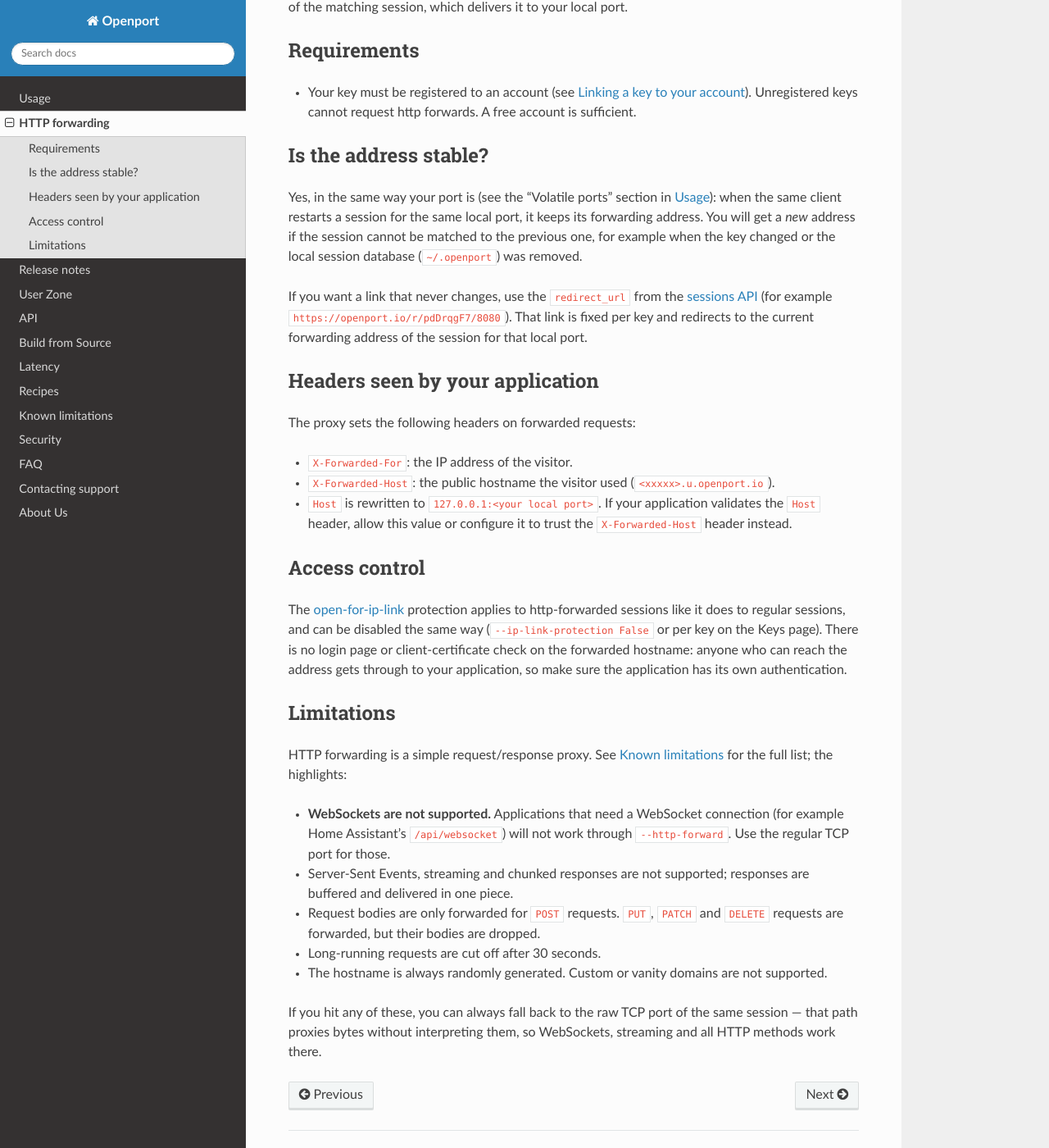
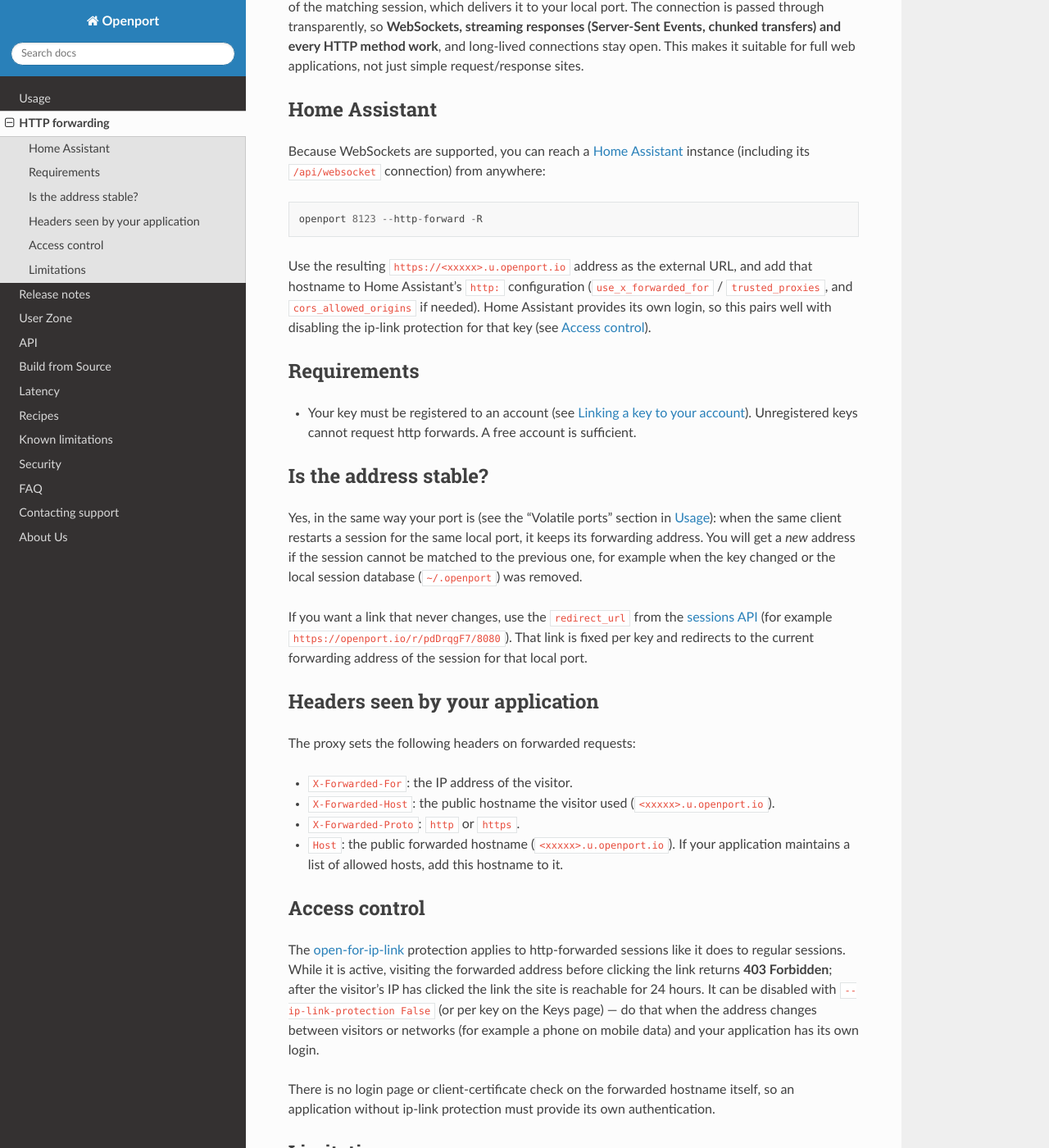
Before and after one commit to openportio/openport-docs, a Sphinx documentation site: the page built from docs/source/http_forwarding.rst, in a window 1280 px wide and 1400 px high, scrolled down 724 px. Shown: the whole window at 82% size. Built offline with Sphinx 7.4.7 and the Read the Docs theme 3.1.0, drawn with Linux system fonts in a browser that asks for light colours; some of the changed text lies outside the part shown.

Commit message:
docs: http forwarding now supports websockets and streaming
The user subdomains are proxied through nginx straight to the tunnel,
so WebSockets, Server-Sent Events, streaming, long-lived connections
and all HTTP methods work over --http-forward now. Rewrite the page
accordingly: drop the "not supported" list (only the random-hostname
limitation remains), correct the Host header note (the real forwarded
hostname is passed through, no longer rewritten to 127.0.0.1), document
the 403-until-ip-link-clicked behaviour, and add a Home Assistant
example (its /api/websocket works).

🤖 Generated with [Claude Code](https://claude.com/claude-code)

```diff
--- a/docs/source/http_forwarding.rst
+++ b/docs/source/http_forwarding.rst
@@ -31,6 +31,27 @@ Requests to this hostname are accepted on the standard ports:
 
 The Openport server looks at the hostname of each incoming request and proxies
 it to the tunnel of the matching session, which delivers it to your local port.
+The connection is passed through transparently, so **WebSockets, streaming
+responses (Server-Sent Events, chunked transfers) and every HTTP method work**,
+and long-lived connections stay open. This makes it suitable for full web
+applications, not just simple request/response sites.
+
+Home Assistant
+--------------
+
+Because WebSockets are supported, you can reach a `Home Assistant
+<https://www.home-assistant.io/>`_ instance (including its
+``/api/websocket`` connection) from anywhere:
+
+.. code-block::
+
+    openport 8123 --http-forward -R
+
+Use the resulting ``https://<xxxxx>.u.openport.io`` address as the external
+URL, and add that hostname to Home Assistant's ``http:`` configuration
+(``use_x_forwarded_for`` / ``trusted_proxies``, and ``cors_allowed_origins``
+if needed). Home Assistant provides its own login, so this pairs well with
+disabling the ip-link protection for that key (see `Access control`_).
 
 Requirements
 ------------
@@ -62,37 +83,32 @@ The proxy sets the following headers on forwarded requests:
 - ``X-Forwarded-For``: the IP address of the visitor.
 - ``X-Forwarded-Host``: the public hostname the visitor used
   (``<xxxxx>.u.openport.io``).
-- ``Host`` is rewritten to ``127.0.0.1:<your local port>``. If your
-  application validates the ``Host`` header, allow this value or configure it
-  to trust the ``X-Forwarded-Host`` header instead.
+- ``X-Forwarded-Proto``: ``http`` or ``https``.
+- ``Host``: the public forwarded hostname (``<xxxxx>.u.openport.io``). If your
+  application maintains a list of allowed hosts, add this hostname to it.
 
 Access control
 --------------
 
 The :ref:`open-for-ip-link <open-for-ip-link>` protection applies to
-http-forwarded sessions like it does to regular sessions, and can be disabled
-the same way (``--ip-link-protection False`` or per key on the Keys page).
-There is no login page or client-certificate check on the forwarded hostname:
-anyone who can reach the address gets through to your application, so make
-sure the application has its own authentication.
+http-forwarded sessions like it does to regular sessions. While it is active,
+visiting the forwarded address before clicking the link returns **403
+Forbidden**; after the visitor's IP has clicked the link the site is reachable
+for 24 hours. It can be disabled with ``--ip-link-protection False`` (or per
+key on the Keys page) — do that when the address changes between visitors or
+networks (for example a phone on mobile data) and your application has its own
+login.
+
+There is no login page or client-certificate check on the forwarded hostname
+itself, so an application without ip-link protection must provide its own
+authentication.
 
 Limitations
 -----------
 
-HTTP forwarding is a simple request/response proxy. See
-:doc:`limitations` for the full list; the highlights:
-
-- **WebSockets are not supported.** Applications that need a WebSocket
-  connection (for example Home Assistant's ``/api/websocket``) will not work
-  through ``--http-forward``. Use the regular TCP port for those.
-- Server-Sent Events, streaming and chunked responses are not supported;
-  responses are buffered and delivered in one piece.
-- Request bodies are only forwarded for ``POST`` requests. ``PUT``, ``PATCH``
-  and ``DELETE`` requests are forwarded, but their bodies are dropped.
-- Long-running requests are cut off after 30 seconds.
 - The hostname is always randomly generated. Custom or vanity domains are not
   supported.
 
-If you hit any of these, you can always fall back to the raw TCP port of the
-same session — that path proxies bytes without interpreting them, so
-WebSockets, streaming and all HTTP methods work there.
+Everything else a web application typically needs works: HTTPS with a valid
+certificate, WebSockets, streaming/Server-Sent Events, chunked responses,
+long-lived connections and all HTTP methods.
```
Also changed, not shown: docs/source/limitations.rst (+3 -18 lines).
